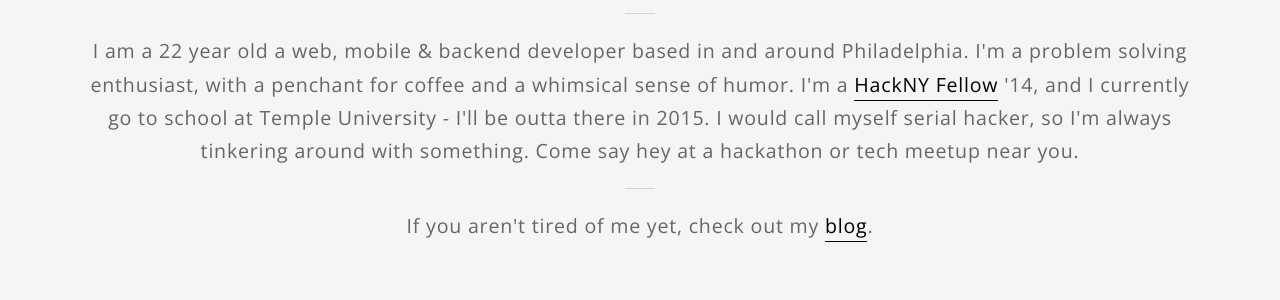
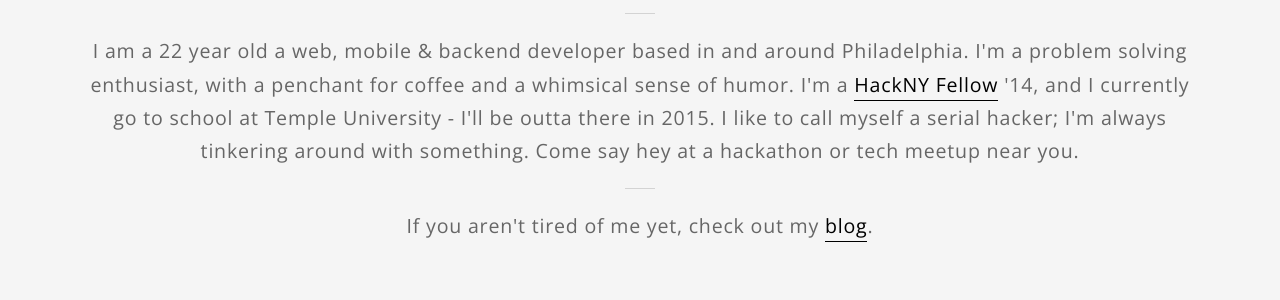
Before and after one commit to skeswa/skeswa.github.io, a Jekyll site: the page built from index.html, in a window 1280 px wide and 900 px high, scrolled down 1077 px. Shown: the part 189-489 px from the top of the window. Built offline with Jekyll 4.4.1, drawn with Linux system fonts in a browser that asks for light colours; nearby versions of some CDN libraries.

```diff
--- a/_includes/home/about.html
+++ b/_includes/home/about.html
@@ -8,7 +8,7 @@
         I am a 22 year old a web, mobile &amp; backend developer based in and around Philadelphia.
         I'm a problem solving enthusiast, with a penchant for coffee and a whimsical sense of humor.
         I'm a <a href="http://hackny.org/a/fellows/">HackNY Fellow</a> '14, and I currently go to school
-        at Temple University - I'll be outta there in 2015. I would call myself serial hacker, so I'm
+        at Temple University - I'll be outta there in 2015. I like to call myself a serial hacker; I'm
         always tinkering around with something. Come say hey at a hackathon or tech meetup near you.
       </p>
       <div class="dash animated fadeIn"></div>
```
